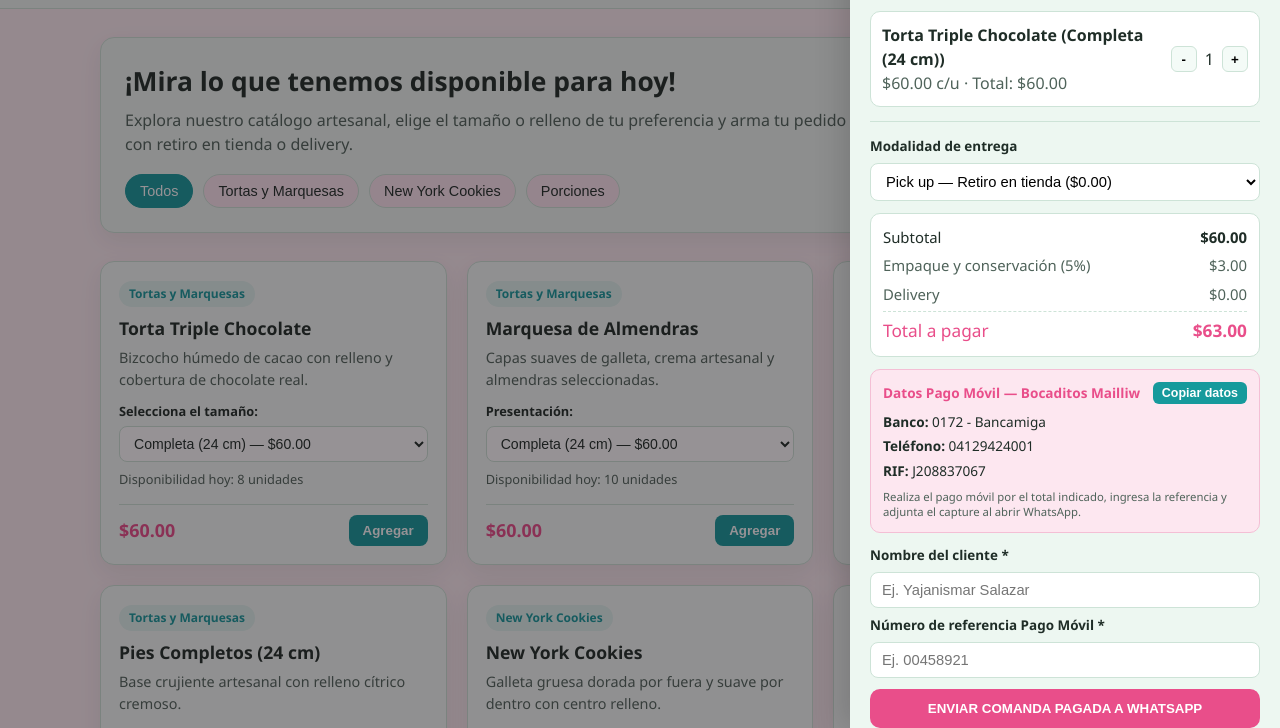
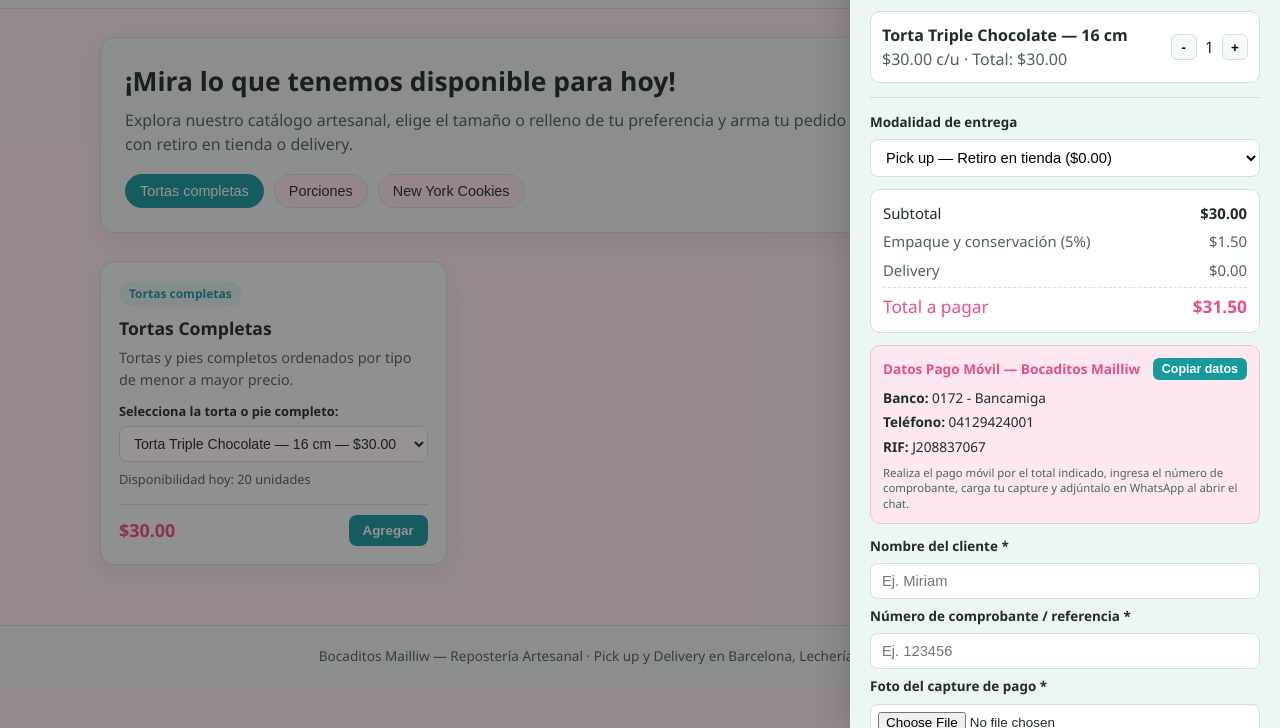
Before and after one commit to YajanismarSalazar/bocaditos-mailliw-ecommerce, a plain HTML site: page index.html in a window 1280 px wide. Both pictures are taken after a click on the button "Agregar". Shown: the part 72-800 px from the top of the page. Drawn offline with Linux system fonts and the light colour scheme.

Commit message:
Unificar tortas completas, actualizar precios y rellenos, y agregar capture y seguir comprando

```diff
--- a/app.js
+++ b/app.js
@@ -11,84 +11,59 @@ const PAGO_MOVIL_DATA = {
 const PRODUCTS = [
   {
     id: 1,
-    name: "Torta Triple Chocolate",
-    category: "Tortas y Marquesas",
-    stock: 8,
-    description: "Bizcocho húmedo de cacao con relleno y cobertura de chocolate real.",
-    optionLabel: "Selecciona el tamaño",
+    name: "Tortas Completas",
+    category: "Tortas completas",
+    stock: 20,
+    description: "Tortas y pies completos ordenados por tipo de menor a mayor precio.",
+    optionLabel: "Selecciona la torta o pie completo",
     options: [
-      { id: "tc-24", label: "Completa (24 cm)", price: 60.0 },
-      { id: "tc-16", label: "Mediana (16 cm)", price: 30.0 }
+      { id: "tc-16", label: "Torta Triple Chocolate — 16 cm", price: 30.0 },
+      { id: "mp-16", label: "Marquesa de Pirulín — 16 cm", price: 30.0 },
+      { id: "ba-16", label: "Torta Beso de Ángel — 16 cm", price: 35.0 },
+      { id: "pie-parchita-24", label: "Pie de Parchita — 24 cm", price: 40.0 },
+      { id: "pie-limon-24", label: "Pie de Limón — 24 cm", price: 40.0 },
+      { id: "tc-24", label: "Torta Triple Chocolate — 24 cm", price: 60.0 },
+      { id: "mp-24", label: "Marquesa de Pirulín — 24 cm", price: 60.0 },
+      { id: "ba-24", label: "Torta Beso de Ángel — 24 cm", price: 60.0 }
     ]
   },
   {
     id: 2,
-    name: "Marquesa de Almendras",
-    category: "Tortas y Marquesas",
-    stock: 10,
-    description: "Capas suaves de galleta, crema artesanal y almendras seleccionadas.",
-    optionLabel: "Presentación",
+    name: "Porciones",
+    category: "Porciones",
+    stock: 35,
+    description: "Todas nuestras porciones individuales disponibles en una sola selección.",
+    optionLabel: "Selecciona tu porción",
     options: [
-      { id: "ma-24", label: "Completa (24 cm)", price: 60.0 }
+      { id: "porc-pie-limon", label: "Porción Pie de Limón", price: 3.5 },
+      { id: "porc-pie-parchita", label: "Porción Pie de Parchita", price: 3.5 },
+      { id: "porc-pirulin", label: "Porción Marquesa de Pirulín", price: 5.0 },
+      { id: "porc-triple-choc", label: "Porción Torta Triple Chocolate", price: 6.0 },
+      { id: "porc-zanahoria", label: "Porción Torta de Zanahoria", price: 6.0 },
+      { id: "porc-beso-angel", label: "Porción Torta Beso de Ángel", price: 10.0 }
     ]
   },
   {
     id: 3,
-    name: "Torta Beso de Ángel",
-    category: "Tortas y Marquesas",
-    stock: 6,
-    description: "Combinación suave y cremosa con acabado artesanal.",
-    optionLabel: "Presentación",
-    options: [
-      { id: "ba-24", label: "Completa (24 cm)", price: 60.0 }
-    ]
-  },
-  {
-    id: 4,
-    name: "Pies Completos (24 cm)",
-    category: "Tortas y Marquesas",
-    stock: 8,
-    description: "Base crujiente artesanal con relleno cítrico cremoso.",
-    optionLabel: "Selecciona el sabor",
-    options: [
-      { id: "pie-parchita-24", label: "Pie de Parchita (24 cm)", price: 40.0 },
-      { id: "pie-limon-24", label: "Pie de Limón (24 cm)", price: 40.0 }
-    ]
-  },
-  {
-    id: 5,
     name: "New York Cookies",
     category: "New York Cookies",
-    stock: 30,
-    description: "Galleta gruesa dorada por fuera y suave por dentro con centro relleno.",
+    stock: 40,
+    description: "Galleta gruesa artesanal con variedad de rellenos a elegir.",
     optionLabel: "Selecciona el relleno",
     options: [
+      { id: "nyc-blanco", label: "Rellena de Chocolate Blanco", price: 3.5 },
       { id: "nyc-nutella", label: "Rellena de Nutella", price: 4.5 },
-      { id: "nyc-blanco", label: "Rellena de Chocolate Blanco", price: 4.5 },
       { id: "nyc-ovomaltina", label: "Rellena de Ovomaltina", price: 4.5 },
-      { id: "nyc-samba", label: "Rellena de Samba", price: 4.5 }
-    ]
-  },
-  {
-    id: 6,
-    name: "Porciones Individuales",
-    category: "Porciones",
-    stock: 25,
-    description: "Disfruta nuestros postres artesanales en porción individual.",
-    optionLabel: "Selecciona tu porción",
-    options: [
-      { id: "porc-triple-choc", label: "Porción Torta Triple Chocolate", price: 6.0 },
-      { id: "porc-marquesa", label: "Porción Marquesa de Almendras", price: 5.0 },
-      { id: "porc-beso-angel", label: "Porción Torta Beso de Ángel", price: 10.0 },
-      { id: "porc-pie-limon", label: "Porción Pie de Limón", price: 3.5 },
-      { id: "porc-pie-parchita", label: "Porción Pie de Parchita", price: 3.5 },
-      { id: "porc-zanahoria", label: "Porción Torta de Zanahoria", price: 6.0 }
+      { id: "nyc-samba", label: "Rellena de Samba", price: 4.5 },
+      { id: "nyc-brownie-caramelo", label: "Rellena de Brownie con Caramelo Salado", price: 5.5 },
+      { id: "nyc-brownie-nutella", label: "Rellena de Brownie con Nutella", price: 6.0 }
     ]
   }
 ];
 
-let selectedCategory = "Todos";
+let selectedCategory = "Tortas completas";
 let cart = [];
+let captureFileName = "";
 
 const catalogGrid = document.getElementById("catalogGrid");
 const categoryFilters = document.getElementById("categoryFilters");
@@ -96,6 +71,7 @@ const cartDrawer = document.getElementById("cartDrawer");
 const backdrop = document.getElementById("backdrop");
 const toggleCartBtn = document.getElementById("toggleCartBtn");
 const closeCartBtn = document.getElementById("closeCartBtn");
+const continueShoppingBtn = document.getElementById("continueShoppingBtn");
 const cartCount = document.getElementById("cartCount");
 const cartItems = document.getElementById("cartItems");
 const cartSubtotal = document.getElementById("cartSubtotal");
@@ -105,6 +81,8 @@ const cartTotal = document.getElementById("cartTotal");
 const checkoutBtn = document.getElementById("checkoutBtn");
 const customerNameInput = document.getElementById("customerName");
 const paymentRefInput = document.getElementById("paymentRef");
+const paymentCaptureInput = document.getElementById("paymentCapture");
+const capturePreview = document.getElementById("capturePreview");
 const deliveryModeSelect = document.getElementById("deliveryMode");
 const deliveryZoneWrap = document.getElementById("deliveryZoneWrap");
 const deliveryZoneSelect = document.getElementById("deliveryZone");
@@ -158,10 +136,7 @@ function handleCardOptionChange(productId) {
 }
 
 function renderCatalog() {
-  const filtered =
-    selectedCategory === "Todos"
-      ? PRODUCTS
-      : PRODUCTS.filter((item) => item.category === selectedCategory);
+  const filtered = PRODUCTS.filter((item) => item.category === selectedCategory);
 
   catalogGrid.innerHTML = filtered
     .map((product) => {
@@ -224,7 +199,7 @@ function addToCart(productId) {
       cartKey,
       productId,
       optionId: option.id,
-      name: `${product.name} (${option.label})`,
+      name: `${option.label}`,
       price: option.price,
       quantity: 1
     });
@@ -338,6 +313,7 @@ function buildOrderSummary({
   now,
   deliveryInfo,
   paymentRef,
+  captureName,
   lines,
   subtotal,
   packaging,
@@ -364,8 +340,9 @@ function buildOrderSummary({
     `-------------------------\n` +
     `*Datos del Pago Móvil:*\n` +
     `• *Banco destino:* ${PAGO_MOVIL_DATA.banco}\n` +
-    `• *N° de Referencia:* ${paymentRef}\n` +
-    `_(Adjunto capture del comprobante a continuación)_`
+    `• *N° de Comprobante:* ${paymentRef}\n` +
+    `• *Capture cargado:* ${captureName}\n` +
+    `_(IMPORTANTE: Adjunta aquí en WhatsApp la foto del capture de pago)_`
   );
 }
 
@@ -375,13 +352,13 @@ function buildWhatsAppOrderUrl(message) {
 
 function handleCheckout() {
   if (cart.length === 0) {
-    alert("Agrega al menos un postre antes de enviar tu comanda.");
+    alert("Agrega al menos un postre antes de confirmar el pedido.");
     return;
   }
 
   const customer = customerNameInput.value.trim();
   if (!customer) {
-    alert("Por favor, escribe tu nombre antes de confirmar el pedido.");
+    alert("Por favor, escribe el nombre del cliente antes de confirmar el pedido.");
     customerNameInput.focus();
     return;
   }
@@ -395,8 +372,14 @@ function handleCheckout() {
 
   const paymentRef = paymentRefInput.value.trim();
   if (!paymentRef) {
-    alert("Por favor, ingresa el número de referencia del Pago Móvil realizado.");
+    alert("Por favor, ingresa el número de comprobante / referencia.");
     paymentRefInput.focus();
+    return;
+  }
+
+  if (!paymentCaptureInput.files || paymentCaptureInput.files.length === 0) {
+    alert("Por favor, carga la foto del capture de pago.");
+    paymentCaptureInput.focus();
     return;
   }
 
@@ -424,6 +407,7 @@ function handleCheckout() {
     now,
     deliveryInfo,
     paymentRef,
+    captureName: captureFileName || paymentCaptureInput.files[0].name,
     lines,
     subtotal,
     packaging,
@@ -443,6 +427,10 @@ function handleCheckout() {
 
   cart = [];
   paymentRefInput.value = "";
+  paymentCaptureInput.value = "";
+  captureFileName = "";
+  capturePreview.src = "";
+  capturePreview.classList.add("hidden");
   renderCart();
 }
 
@@ -477,6 +465,24 @@ deliveryModeSelect.addEventListener("change", () => {
 
 deliveryZoneSelect.addEventListener("change", renderCart);
 
+paymentCaptureInput.addEventListener("change", () => {
+  const file = paymentCaptureInput.files && paymentCaptureInput.files[0];
+  if (!file) {
+    captureFileName = "";
+    capturePreview.src = "";
+    capturePreview.classList.add("hidden");
+    return;
+  }
+
+  captureFileName = file.name;
+  const reader = new FileReader();
+  reader.onload = (ev) => {
+    capturePreview.src = ev.target.result;
+    capturePreview.classList.remove("hidden");
+  };
+  reader.readAsDataURL(file);
+});
+
 copyPaymentBtn.addEventListener("click", () => {
   const textToCopy = `${PAGO_MOVIL_DATA.empresa}\n${PAGO_MOVIL_DATA.banco}\n${PAGO_MOVIL_DATA.telefono}\n${PAGO_MOVIL_DATA.rif}`;
   if (navigator.clipboard && navigator.clipboard.writeText) {
@@ -491,6 +497,7 @@ copyPaymentBtn.addEventListener("click", () => {
 
 toggleCartBtn.addEventListener("click", openCart);
 closeCartBtn.addEventListener("click", closeCart);
+continueShoppingBtn.addEventListener("click", closeCart);
 backdrop.addEventListener("click", closeCart);
 checkoutBtn.addEventListener("click", handleCheckout);
 
--- a/index.html
+++ b/index.html
@@ -27,17 +27,16 @@
     </div>
   </header>
 
-  <main class="container">
+  <main class="container" id="mainCatalogSection">
     <section class="hero">
       <div>
         <h2>¡Mira lo que tenemos disponible para hoy!</h2>
         <p>Explora nuestro catálogo artesanal, elige el tamaño o relleno de tu preferencia y arma tu pedido con retiro en tienda o delivery.</p>
       </div>
       <div class="filters" id="categoryFilters">
-        <button class="filter-btn active" data-category="Todos">Todos</button>
-        <button class="filter-btn" data-category="Tortas y Marquesas">Tortas y Marquesas</button>
+        <button class="filter-btn active" data-category="Tortas completas">Tortas completas</button>
+        <button class="filter-btn" data-category="Porciones">Porciones</button>
         <button class="filter-btn" data-category="New York Cookies">New York Cookies</button>
-        <button class="filter-btn" data-category="Porciones">Porciones</button>
       </div>
     </section>
 
@@ -73,7 +72,7 @@
           </select>
 
           <label for="deliveryAddress">Dirección exacta de entrega</label>
-          <input type="text" id="deliveryAddress" placeholder="Ej. Urb. Nueva Barcelona, Calle..." />
+          <input type="text" id="deliveryAddress" placeholder="Ej. Urb. X, Puerto La Cruz" />
         </div>
       </div>
 
@@ -104,17 +103,22 @@
         <p><strong>Banco:</strong> 0172 - Bancamiga</p>
         <p><strong>Teléfono:</strong> 04129424001</p>
         <p><strong>RIF:</strong> J208837067</p>
-        <small>Realiza el pago móvil por el total indicado, ingresa la referencia y adjunta el capture al abrir WhatsApp.</small>
+        <small>Realiza el pago móvil por el total indicado, ingresa el número de comprobante, carga tu capture y adjúntalo en WhatsApp al abrir el chat.</small>
       </div>
 
       <div class="customer-box">
         <label for="customerName">Nombre del cliente *</label>
-        <input type="text" id="customerName" placeholder="Ej. Yajanismar Salazar" />
+        <input type="text" id="customerName" placeholder="Ej. Miriam" />
 
-        <label for="paymentRef">Número de referencia Pago Móvil *</label>
-        <input type="text" id="paymentRef" placeholder="Ej. 00458921" />
+        <label for="paymentRef">Número de comprobante / referencia *</label>
+        <input type="text" id="paymentRef" placeholder="Ej. 123456" />
 
-        <button id="checkoutBtn" class="primary-btn">ENVIAR COMANDA PAGADA A WHATSAPP</button>
+        <label for="paymentCapture">Foto del capture de pago *</label>
+        <input type="file" id="paymentCapture" accept="image/*" />
+        <img id="capturePreview" class="capture-preview hidden" alt="Vista previa del capture" />
+
+        <button id="checkoutBtn" class="primary-btn">CONFIRMAR PEDIDO</button>
+        <button type="button" id="continueShoppingBtn" class="secondary-btn">SEGUIR COMPRANDO</button>
       </div>
 
       <div id="orderReceipt" class="order-receipt hidden"></div>
--- a/styles.css
+++ b/styles.css
@@ -144,7 +144,7 @@ body {
 
 .catalog-grid {
   display: grid;
-  grid-template-columns: repeat(auto-fill, minmax(265px, 1fr));
+  grid-template-columns: repeat(auto-fill, minmax(280px, 1fr));
   gap: 20px;
 }
 
@@ -336,12 +336,30 @@ body {
 
 .delivery-box select,
 .delivery-box input,
-.customer-box input {
+.customer-box input[type="text"] {
   padding: 9px 11px;
   border: 1px solid var(--border);
   border-radius: 8px;
   font-size: 0.92rem;
   background: #ffffff;
+}
+
+.customer-box input[type="file"] {
+  font-size: 0.84rem;
+  background: #ffffff;
+  padding: 7px;
+  border: 1px solid var(--border);
+  border-radius: 8px;
+}
+
+.capture-preview {
+  width: 100%;
+  max-height: 150px;
+  object-fit: contain;
+  border-radius: 8px;
+  border: 1px solid var(--border);
+  background: #ffffff;
+  padding: 4px;
 }
 
 #deliveryZoneWrap {
@@ -426,6 +444,16 @@ body {
   margin-top: 4px;
 }
 
+.secondary-btn {
+  background: var(--turquoise-soft);
+  color: var(--turquoise);
+  border: 1px solid var(--turquoise);
+  padding: 10px 14px;
+  border-radius: 10px;
+  font-weight: 700;
+  cursor: pointer;
+}
+
 .order-receipt {
   background: var(--turquoise-soft);
   border: 1px solid var(--turquoise);
```
Also changed, not shown: 1 other file.
